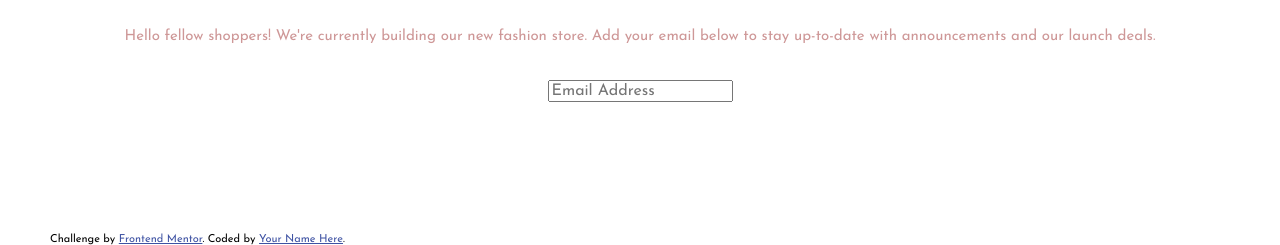
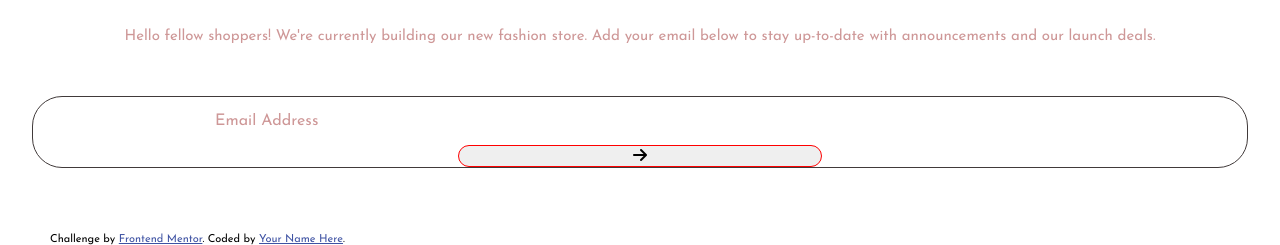
Before and after one commit to nathan-codes/base-apparel-coming-soon-master, a plain HTML site: page index.html in a window 1280 px wide. Shown: the part 555-800 px from the top of the page. Drawn offline with Linux system fonts and the light colour scheme.

Commit message:
Submit Button field 1.0

```diff
--- a/css/styles.css
+++ b/css/styles.css
@@ -100,6 +100,8 @@ body {
   font-family: 'Josefin Sans', sans-serif;
 
 
+
+
 }
 
 
@@ -137,12 +139,43 @@ h1 span {
 
 }
 
+/* Styling the Submit Form Button */
+
+  form  {
+  margin: 1rem 2rem;
+  box-sizing: border-box;
+  border: 1px solid var(--Dark-Grayish-Red);
+  border-radius: 30px;
+
+}
 
 
+  form input  {
+    padding: 1rem 0;
+    width: 70%;
+    margin: none;
+    padding: none;
+    border: none;
+}
+
+ input::placeholder {
+  color: var(--Desaturated-Red);
+}
+
+input:focus {
+  outline: none;
+}
 
 
+/* Styling the Button */
 
+form button {
 
+  width: 30%;
+  z-index: 1;
+  border-radius: 30px;
+  border: 1px solid red;
+}
 
 
 
--- a/index.html
+++ b/index.html
@@ -20,6 +20,9 @@
   <link rel="preconnect" href="https://fonts.gstatic.com" crossorigin>
   <link href="https://fonts.googleapis.com/css2?family=Josefin+Sans:wght@300;400;600&display=swap" rel="stylesheet">
 
+
+  <!-- Adding Font Awesome -->
+  <link rel="stylesheet" href="https://cdnjs.cloudflare.com/ajax/libs/font-awesome/6.2.1/css/all.min.css">
 
   <!-- Adding the external stylesheet -->
   <link rel="stylesheet" href="css/styles.css">
@@ -50,7 +53,11 @@
           Add your email below to stay up-to-date with announcements and our launch deals.</p>
 
         <form action="#">
+          <label for="emailAddress"></label>
           <input type"email" name="emailAddress" id="emailAddress" placeholder="Email Address">
+
+
+          <button type="submit" class="submit-button"> <i class="fa-solid fa-arrow-right"></i></button>
         </form>
 
       </div>
```
